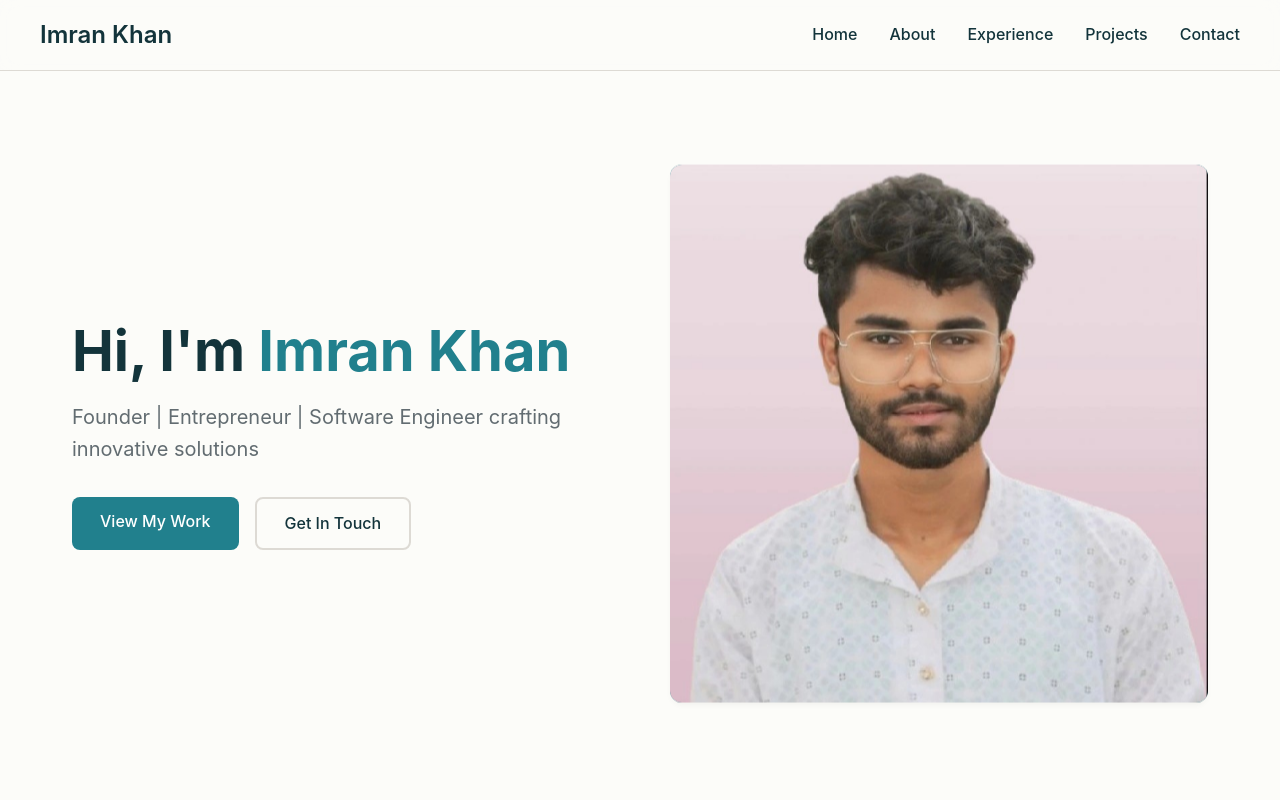
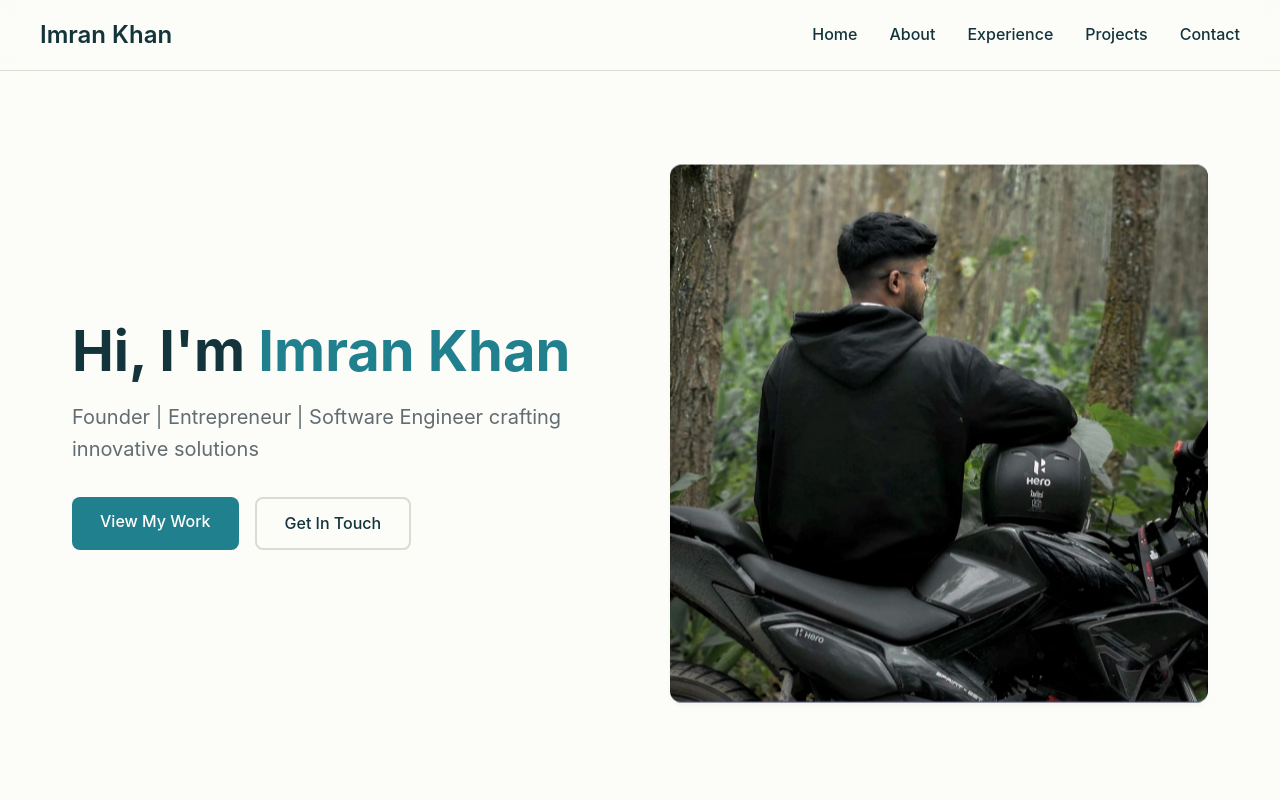
Before and after one commit to khanimran84/imranPortfolio, a plain HTML site: page index.html in a window 1280 px wide. Shown: the top 800 px of the page. Drawn offline with Linux system fonts and the light colour scheme.

```diff
--- a/index.html
+++ b/index.html
@@ -662,7 +662,7 @@
             </div>
             <div class="hero-image">
                 <div class="hero-image-wrapper">
-                    <img src="imran.jpeg" alt="Imran Khan" style="width:100%; height:100%; object-fit:cover; border-radius:inherit;" />
+                    <img src="imran.jpg" alt="Imran Khan" style="width:100%; height:100%; object-fit:cover; border-radius:inherit;" />
                 </div>
             </div>
         </div>
```
Also changed, not shown: imran.jpg (added).
